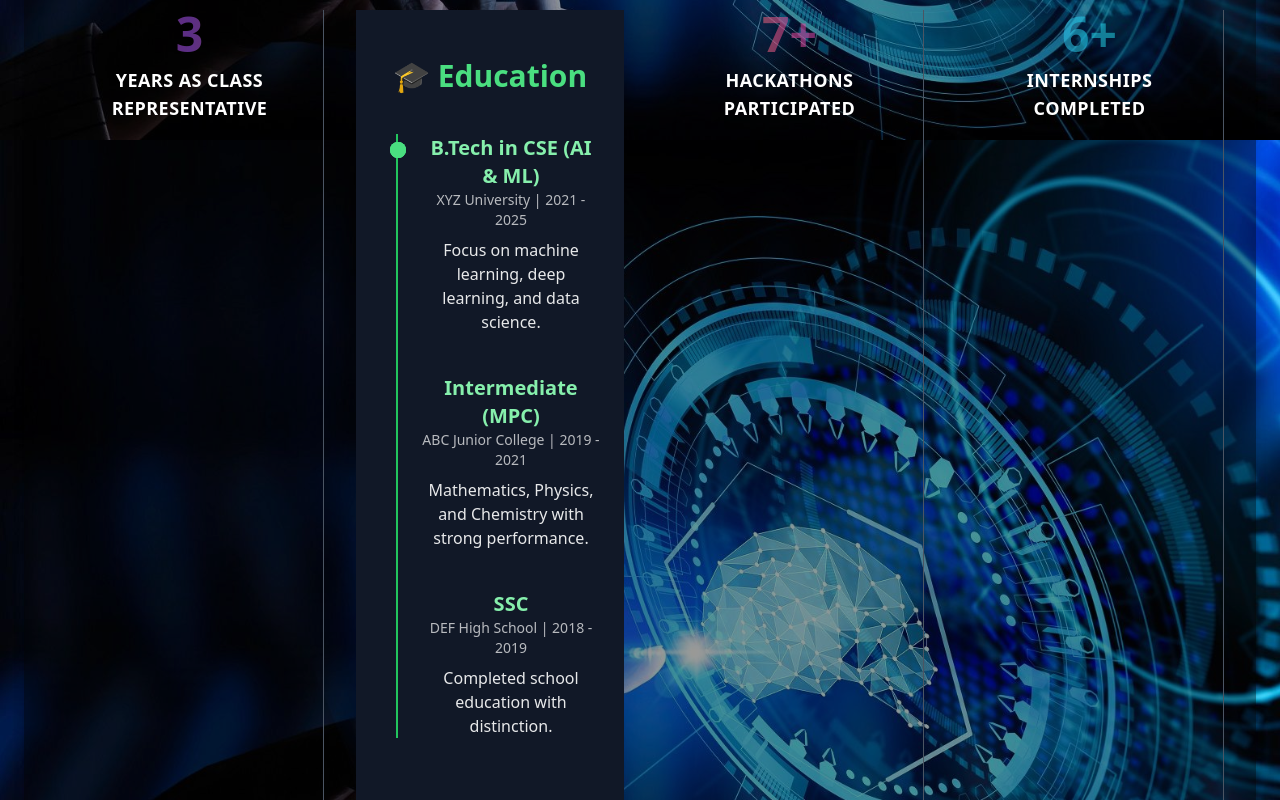
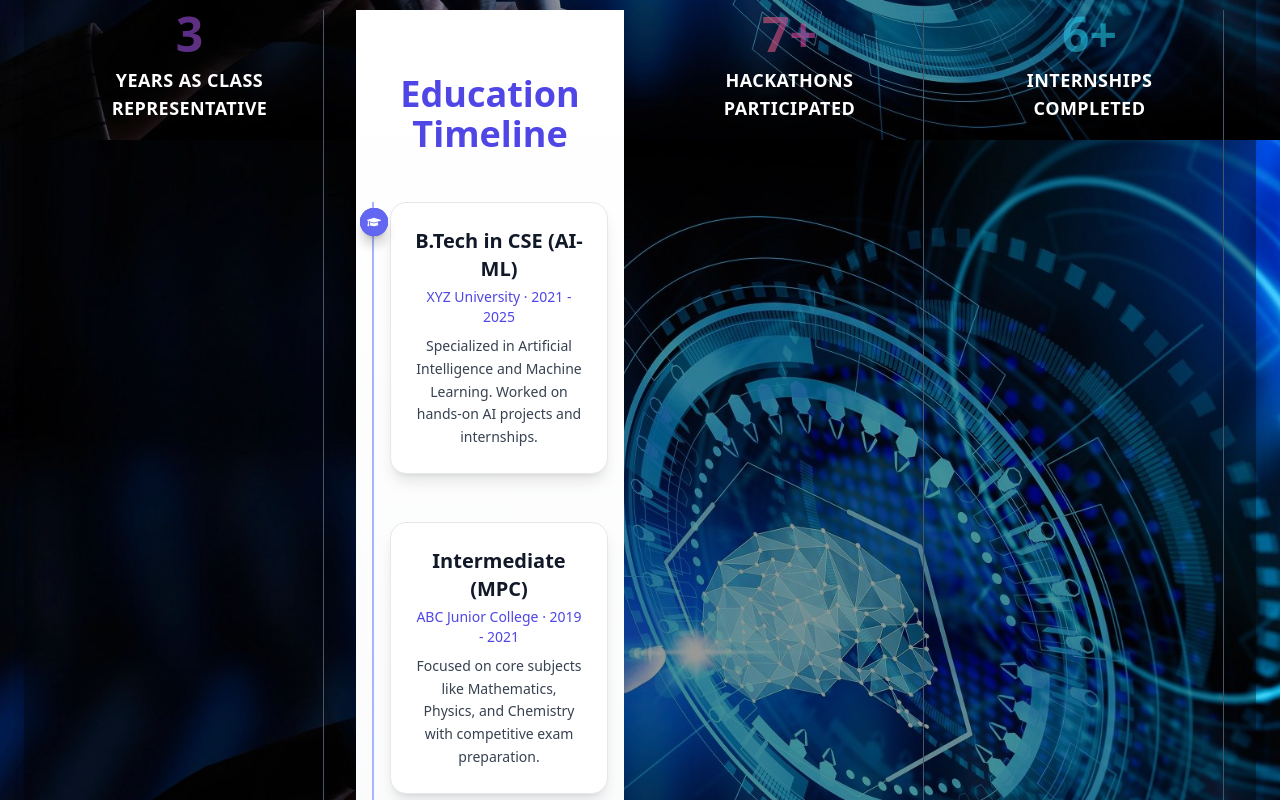
Before and after one commit to gayatrihub/my_port, a React (Create React App) app: page / in a window 1280 px wide. Shown: the part 660-1460 px from the top of the page. Built offline with nearby package versions, Linux system fonts and the light colour scheme.

Commit message:
Update EducationTimeline.jsx

```diff
--- a/src/components/EducationTimeline.jsx
+++ b/src/components/EducationTimeline.jsx
@@ -1,30 +1,40 @@
+import React from "react";
 import { motion } from "framer-motion";
+import { FaGraduationCap } from "react-icons/fa";
+
 const educationData = [
   {
-    degree: "B.Tech in CSE (AI & ML)",
+    degree: "B.Tech in CSE (AI-ML)",
     institution: "XYZ University",
-    duration: "2021 - 2025",
-    description: "Focus on machine learning, deep learning, and data science.",
+    year: "2021 - 2025",
+    details:
+      "Specialized in Artificial Intelligence and Machine Learning. Worked on hands-on AI projects and internships.",
   },
   {
     degree: "Intermediate (MPC)",
     institution: "ABC Junior College",
-    duration: "2019 - 2021",
-    description: "Mathematics, Physics, and Chemistry with strong performance.",
+    year: "2019 - 2021",
+    details:
+      "Focused on core subjects like Mathematics, Physics, and Chemistry with competitive exam preparation.",
   },
   {
     degree: "SSC",
     institution: "DEF High School",
-    duration: "2018 - 2019",
-    description: "Completed school education with distinction.",
+    year: "2018 - 2019",
+    details:
+      "Completed secondary education with excellence. Actively participated in science fairs and coding events.",
   },
 ];
 
-export default function EducationTimeline() {
+const EducationTimeline = () => {
   return (
-    <section className="py-12 px-6 bg-gray-900 text-white" id="education">
-      <h2 className="text-3xl font-bold text-green-400 mb-10 text-center">🎓 Education</h2>
-      <div className="relative border-l-2 border-green-500 ml-4">
+    <section id="education" className="py-16 bg-gradient-to-b from-white to-gray-50 dark:from-gray-900 dark:to-gray-800">
+      <div className="container mx-auto px-4 max-w-4xl">
+        <h2 className="text-4xl font-bold mb-12 text-center text-indigo-600 dark:text-indigo-400">
+          Education Timeline
+        </h2>
+
+        <div className="relative border-l-2 border-indigo-300 dark:border-indigo-500">
           {educationData.map((edu, index) => (
             <motion.div
               key={index}
@@ -32,15 +42,29 @@ export default function EducationTimeline() {
               whileInView={{ opacity: 1, x: 0 }}
               transition={{ duration: 0.5, delay: index * 0.2 }}
               viewport={{ once: true }}
-            className="mb-10 ml-6"
+              className="mb-12 ml-4"
             >
-            <span className="absolute w-4 h-4 bg-green-400 rounded-full -left-2 top-2"></span>
-            <h3 className="text-xl font-semibold text-green-300">{edu.degree}</h3>
-            <p className="text-sm text-white/70">{edu.institution} | {edu.duration}</p>
-            <p className="mt-2 text-white/90">{edu.description}</p>
+              <div className="absolute -left-[14px] top-1.5 bg-indigo-500 text-white w-7 h-7 rounded-full flex items-center justify-center shadow-lg">
+                <FaGraduationCap size={14} />
+              </div>
+
+              <div className="bg-white dark:bg-gray-900 border border-gray-200 dark:border-gray-700 shadow-lg p-6 rounded-2xl">
+                <h3 className="text-xl font-semibold text-gray-900 dark:text-white">
+                  {edu.degree}
+                </h3>
+                <p className="text-sm text-indigo-600 dark:text-indigo-400 mt-1 font-medium">
+                  {edu.institution} &middot; {edu.year}
+                </p>
+                <p className="mt-2 text-gray-700 dark:text-gray-300 text-sm leading-relaxed">
+                  {edu.details}
+                </p>
+              </div>
             </motion.div>
           ))}
         </div>
+      </div>
     </section>
   );
-}
+};
+
+export default EducationTimeline;
```
Lines whose indentation alone changed are shown as unchanged.
